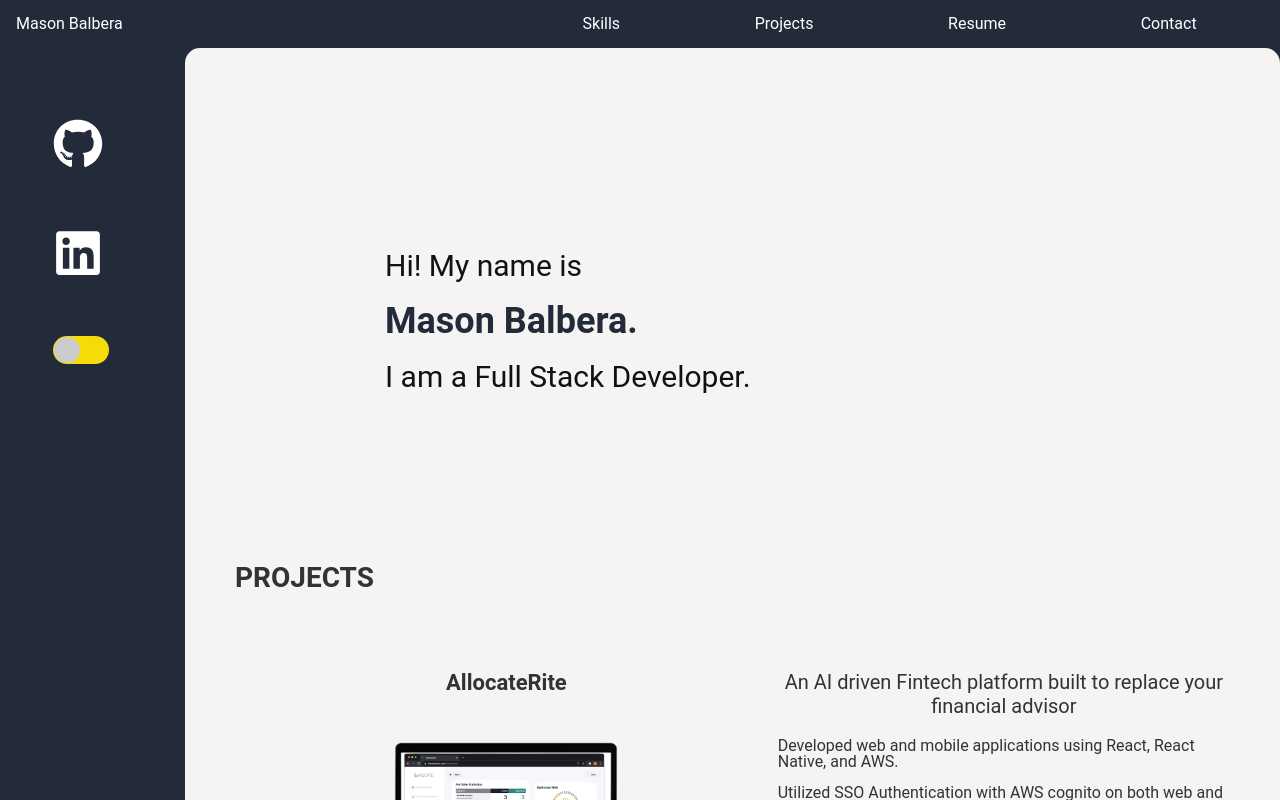
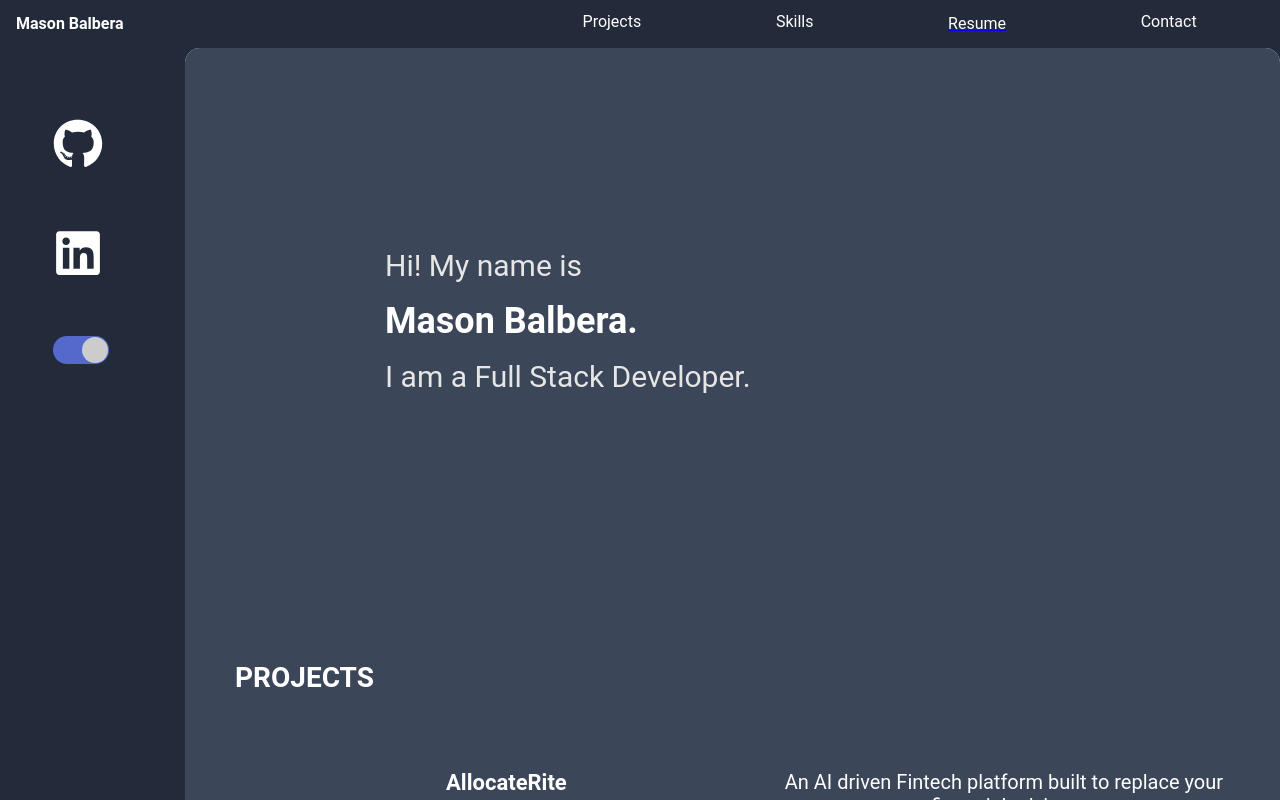
Before and after one commit to mbalbera/-Personal-Site-v2, a React (Create React App) app: page / in a window 1280 px wide. Built offline with nearby package versions, Linux system fonts and the light colour scheme.

Commit message:
scroll to

```diff
--- a/src/App.js
+++ b/src/App.js
@@ -2,22 +2,23 @@ import React from 'react'
 import logo from './assets/Mason-icon.png';
 // import Header from './components/Header'
 // import LeftBar from './components/LeftBar'
-import Email from './components/Email'
 import Background from './components/Background'
 import Skills from './components/Skills'
 import Projects from './components/Projects'
+import Email from './components/Email'
+
+import Resume from "./assets/resume.pdf"
 
 import { FaGithub, FaLinkedin } from 'react-icons/fa'
 
-
+import { Link, animateScroll as scroll, Element } from "react-scroll";
 import Switch from "react-switch";
 
 import './App.css';
-import Project from './components/Project';
 
 class App extends React.Component{
   state={
-    darkMode: false
+    darkMode: true
   }
 
   toggleColorScheme = ()=>{
@@ -33,13 +34,40 @@ class App extends React.Component{
     <div class="header-container" >
             <div style={{ height: 16, display: 'flex', justifyContent: 'space-between', alignItems: 'center', }}>
               <div style={{ width: '40%', display: 'flex', }}>
-                <p style={{ color: 'rgb(255,255,255)', textAlign: 'left',margin:0 }}>Mason Balbera</p>
+                <p style={{ color: 'rgb(255,255,255)', textAlign: 'left',margin:0, fontWeight:'bold' }}>Mason Balbera</p>
               </div>
               <div style={{ display: 'flex', justifyContent: 'space-around', width: '60%' }}>
-                <p style={{ color: 'rgb(255,255,255)', cursor: 'pointer', margin: 0}}>Skills</p>
-                <p style={{ color: 'rgb(255,255,255)', cursor: 'pointer', margin: 0 }}>Projects</p>
-                <p style={{ color: 'rgb(255,255,255)', cursor: 'pointer', margin: 0}}>Resume</p>
-                <p style={{ color: 'rgb(255,255,255)', cursor: 'pointer', margin: 0}}>Contact</p>
+                {/* <Link
+                  activeClass="active"
+                  to="#projects"
+                  spy={true}
+                  smooth={true}
+                  offset={-70}
+                  duration={500}
+                > */}
+                  <a href="#projects" style={{ color: 'rgb(255,255,255)', cursor: 'pointer', margin: 0, textDecoration:'none' }}>Projects</a>
+                {/* </Link>
+                <Link
+                  activeClass="active"
+                  to="#skills"
+                  spy={true}
+                  smooth={true}
+                  offset={-70}
+                  duration={500}
+                > */}
+                  <a href="#skills" style={{ color: 'rgb(255,255,255)', cursor: 'pointer', margin: 0, textDecoration:'none'}}>Skills</a>
+                {/* </Link> */}
+                <a href={Resume} target="_blank"><p style={{ color: 'rgb(255,255,255)', cursor: 'pointer', margin: 0, textDecoration:'none' }}>Resume</p></a>
+                {/* <Link
+                  activeClass="active"
+                  to="#contact"
+                  spy={true}
+                  smooth={true}
+                  offset={-70}
+                  duration={500}
+                > */}
+                <a href="#contact" style={{ color: 'rgb(255,255,255)', cursor: 'pointer', margin: 0, textDecoration:'none'}}>Contact</a>
+                {/* </Link> */}
               </div>
             </div>
             {/* <Header/> */}
@@ -86,9 +114,18 @@ class App extends React.Component{
           {/* <!-- main-container --> */}
           <div class="main-container" style={{ backgroundColor: this.state.darkMode ? '#3c4659':null, padding:50, }}>
             <div style={{ overflowY: 'scroll', marginBottom: 100}}>
-              <Background darkMode={this.state.darkMode}/>
-              <Projects darkMode={this.state.darkMode}/>
-              <Skills darkMode={this.state.darkMode}/>
+              <div style={{width:'100%'}}>
+                <Background darkMode={this.state.darkMode}/>
+              </div>
+              <div id="projects" style={{ width: '100%', marginTop:100 }}>
+                <Projects darkMode={this.state.darkMode}/>
+              </div>
+              <div id="skills" style={{ width: '100%', marginTop:100 }}>
+                <Skills darkMode={this.state.darkMode}/>
+              </div>
+              <div id="contact" style={{ width: '100%', marginTop:100 }}>
+                <Email darkMode={this.state.darkMode}/>
+              </div>
             </div>
           </div>
           {/* <!-- /main-container --> */}
```
